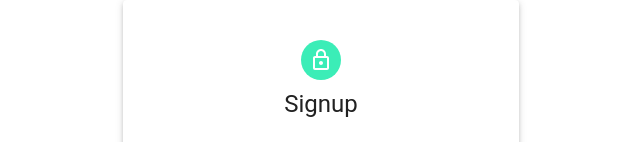
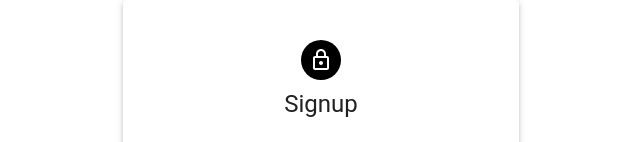
Before and after one commit to MatanShabi/Wise-Buyer-Client, a React (Vite) app: page /signup in a window 1280 px wide. Shown: the top 142 px of the page, without its empty margins (319-959 px from the left). Built offline with nearby package versions, Linux system fonts and the light colour scheme.

Commit message:
fix secondary color

```diff
--- a/src/main.tsx
+++ b/src/main.tsx
@@ -39,7 +39,7 @@ const theme = createTheme({
       main: '#3bedb7',
     },
     secondary: {
-      main: '#3bedb7',
+      main: '#000',
     },
   },
 });
```
